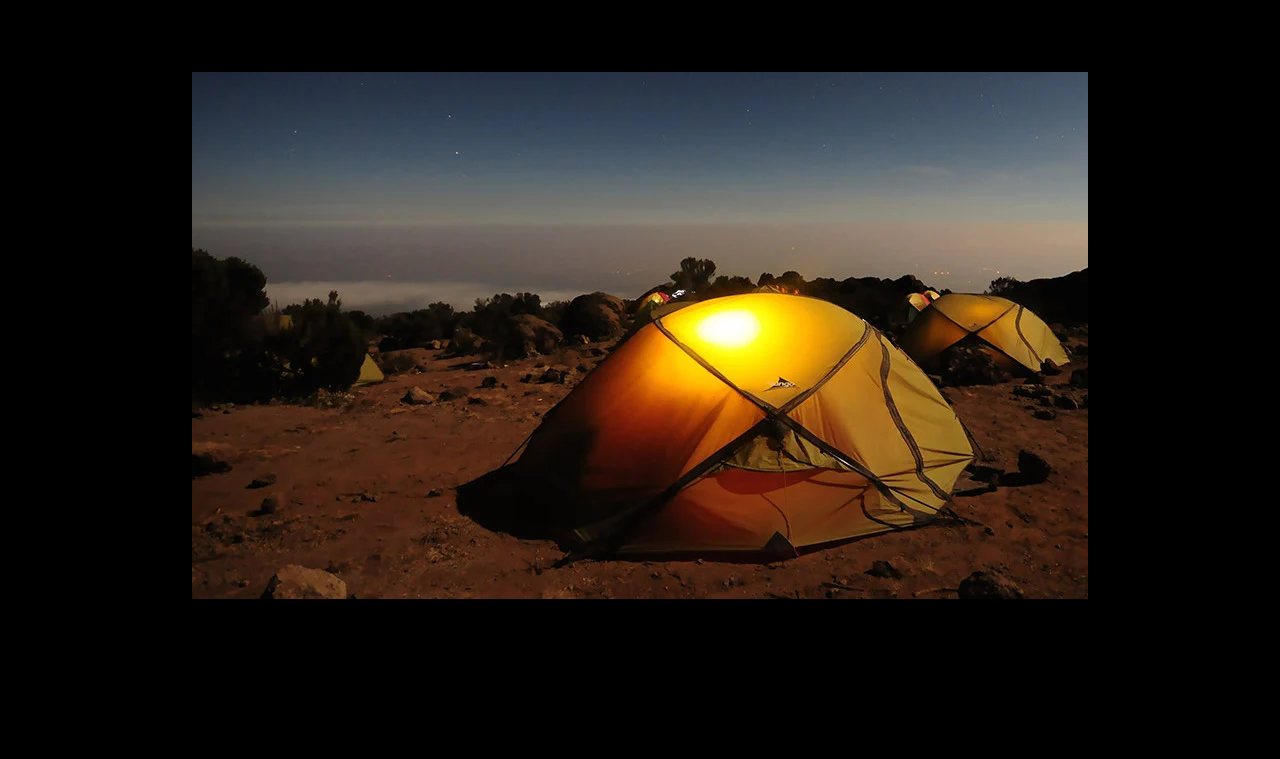
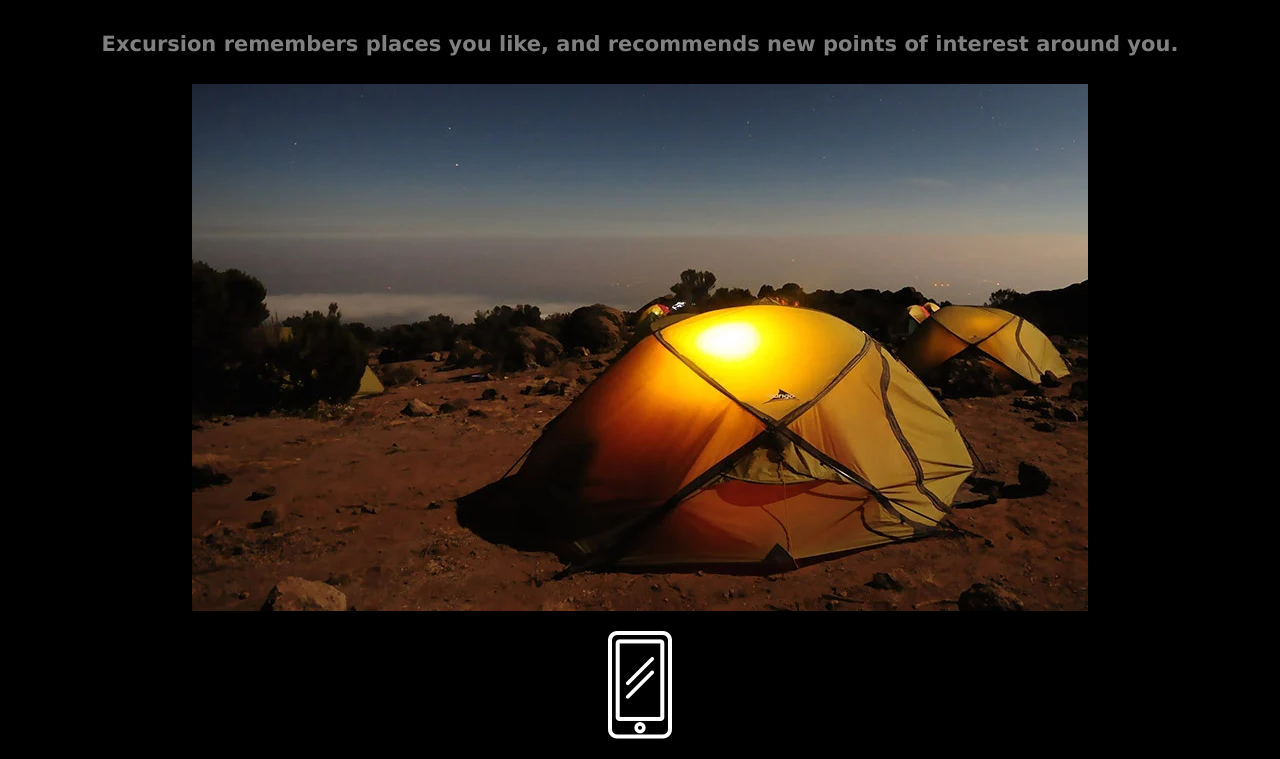
Before and after one commit to Koppineedi/excursion, a plain HTML site: page index.html in a window 1280 px wide. Shown: the part 401-1160 px from the top of the page. Before the commit the page ends 1012 px from the top, so only its background shows below. Drawn offline with Linux system fonts and the light colour scheme.

Commit message:
Added second-header and sub header classes

```diff
--- a/index.html
+++ b/index.html
@@ -14,7 +14,8 @@
         <source src="resources/videos/excursion.mp4" type="video/mp4">
     </video>
     <h2 class="second-header">Your personal travel guide</h2>
-    <h4 class="excur">Excursion remembers places you like, and recommends new points of interest around you.</h4>
-    <img src="resources/images/camp.webp"/>
+    <h4 class="second-sub-header">Excursion remembers places you like, and recommends new points of interest around you.</h4>
+    <p><img src="resources/images/camp.webp"/></p>
+    <p><img src="resources/images/phone.webp"/></p>
 </body>
 </html>
--- a/resources/css/style.css
+++ b/resources/css/style.css
@@ -21,7 +21,7 @@ body{
     color: white;
     text-align: center;
 }
-.excursion{
+.second-sub-header{
 font-family: Verdana, Geneva, Tahoma, sans-serif;
 font-size: 21px;
 color: gray;
```
